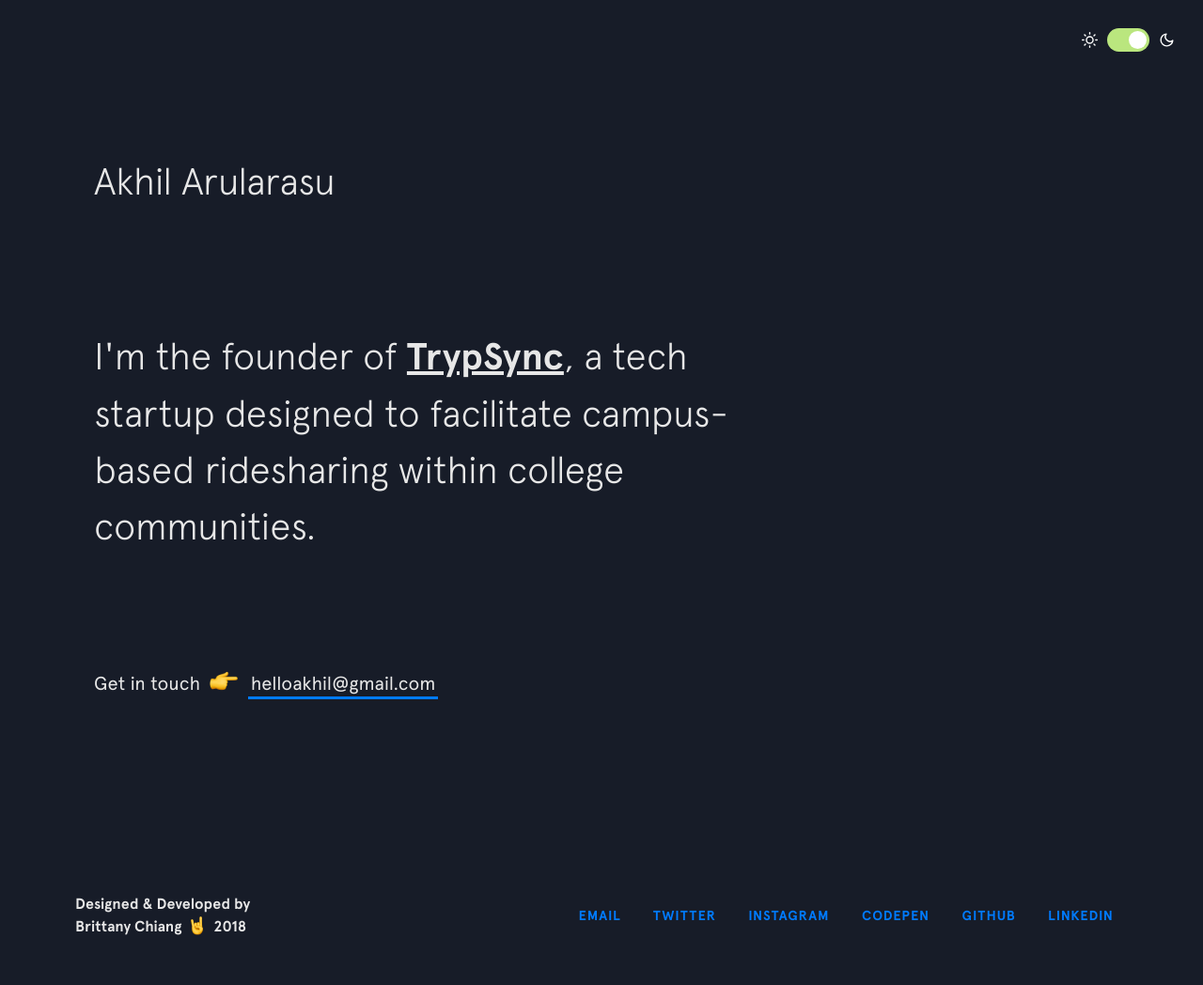
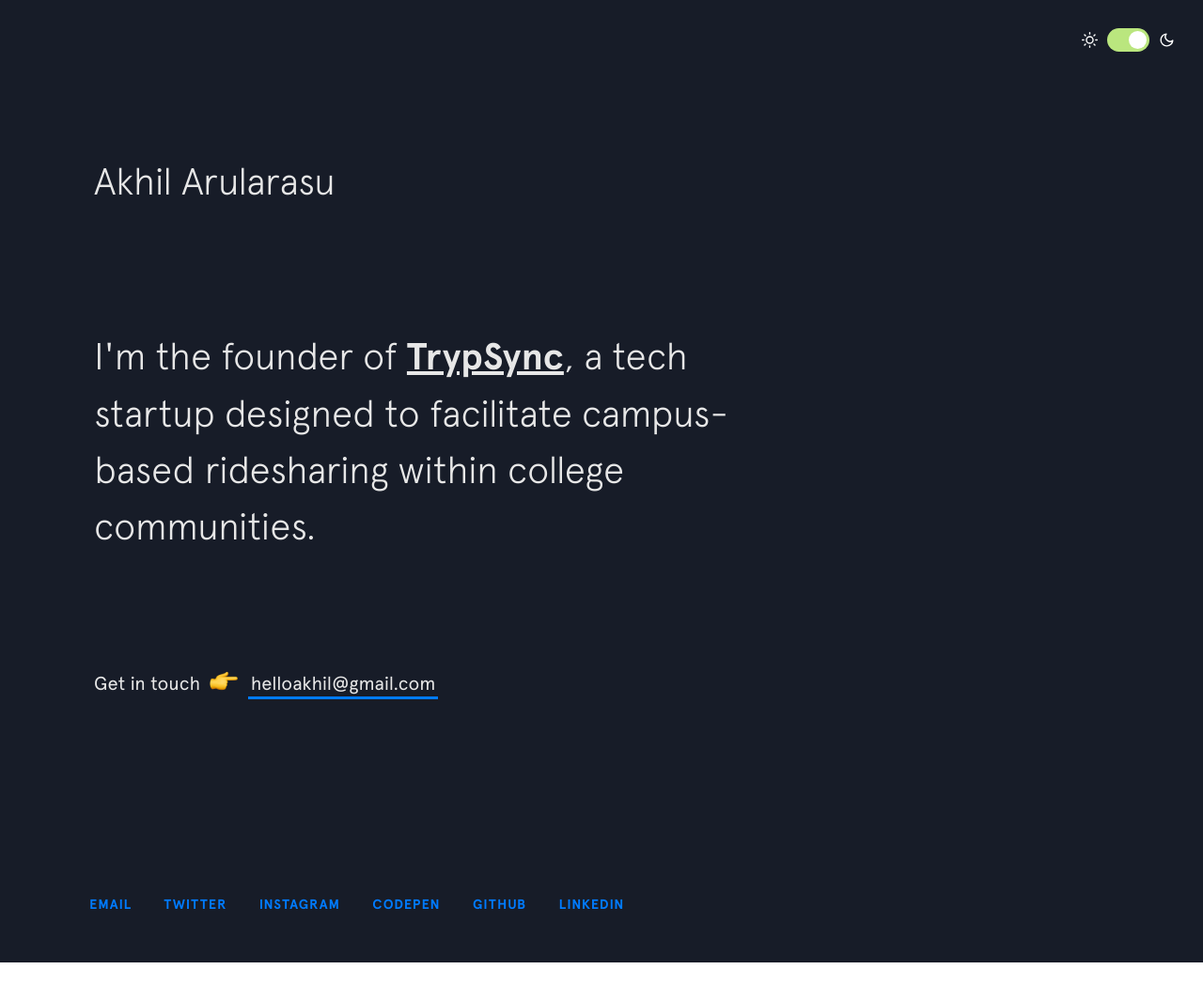
Before and after one commit to akhil-arularasu/akhil-arularasu.github.io, a Jekyll site: the page built from index.html, in a window 1280 px wide. Shown: the whole page at 94% size. Built offline with Jekyll 4.4.1, drawn with Linux system fonts in a browser that asks for light colours; nearby versions of some CDN libraries; after the commit the page ends 1024 px from its top, so only the background shows below that.

Commit message:
Update footer.html

```diff
--- a/_includes/footer.html
+++ b/_includes/footer.html
@@ -1,14 +1,4 @@
 <footer class="footer">
-  <div class="footer__copyright">
-    <div class="top">
-      <span>Designed &amp; Developed by</span>
-    </div>
-    <div class="bottom">
-      <span>Brittany Chiang</span>
-      <img class="emoji" src="{{site.baseurl}}/img/emojis/rockon.png" alt="emoji">
-      <span>2018</span>
-    </div>
-  </div>
   <div class="footer__links">
     {% for link in site.social %}
     <a href="{{link.url}}" target="_blank" title="{{link.title}}">
```
